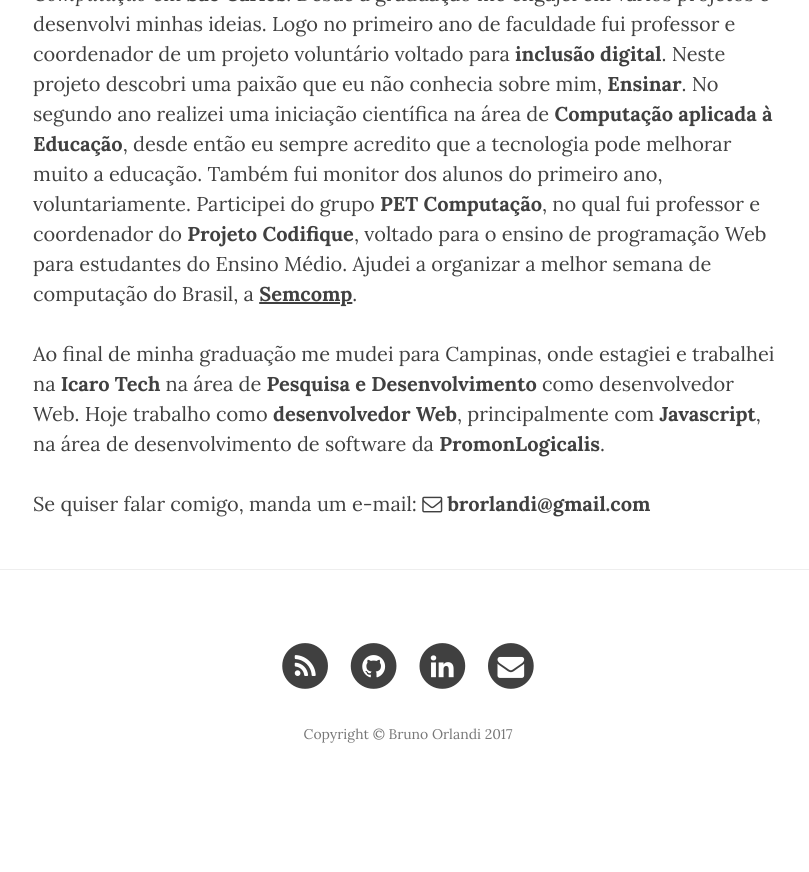
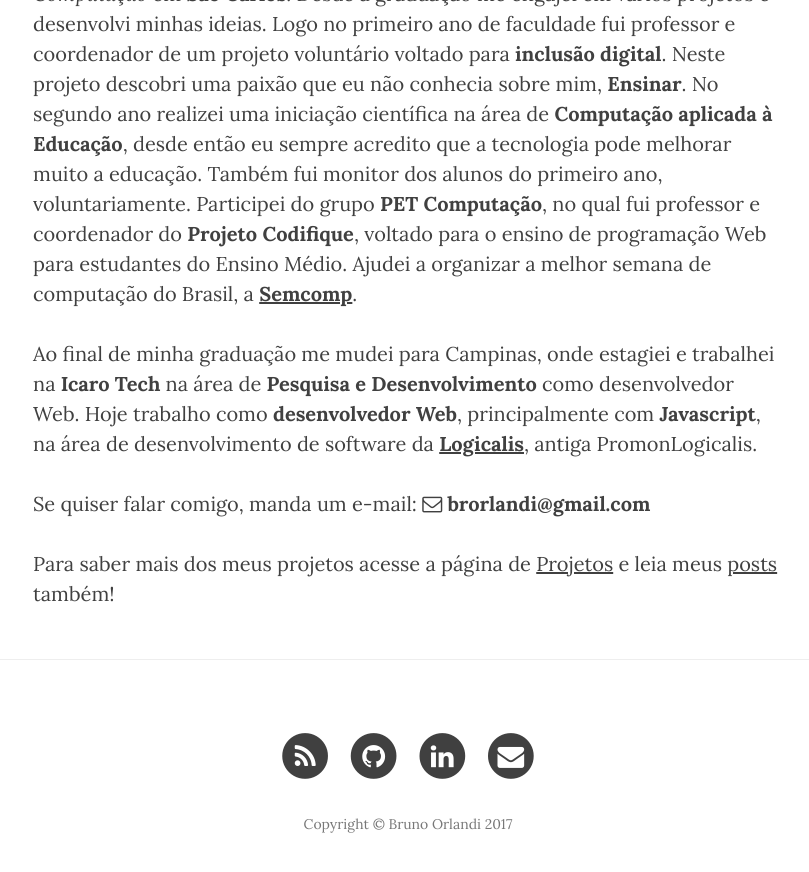
Before and after one commit to BrOrlandi/brorlandi.github.io, a Jekyll site: the page built from about.md, in a window 1280 px wide and 900 px high, scrolled down 1229 px. Shown: the top 872 px of the window, without its empty margins (232-1041 px from the left). Built offline with Jekyll 4.4.1, drawn with Linux system fonts in a browser that asks for light colours; nearby versions of some CDN libraries; before the commit the page ends 2039 px from its top, so only the background shows below that.

Commit message:
Update company name, link to project, fix projects page bg.

```diff
--- a/about.md
+++ b/about.md
@@ -24,8 +24,8 @@ Também fui monitor dos alunos do primeiro ano, voluntariamente. Participei do g
 Ajudei a organizar a melhor semana de computação do Brasil, a [**Semcomp**](https://semcomp.icmc.usp.br/){:target="_blank"}.
 
 Ao final de minha graduação me mudei para Campinas, onde estagiei e trabalhei na **Icaro Tech** na área de **Pesquisa e Desenvolvimento** como desenvolvedor Web.
-Hoje trabalho como **desenvolvedor Web**, principalmente com **Javascript**, na área de desenvolvimento de software da **PromonLogicalis**.
+Hoje trabalho como **desenvolvedor Web**, principalmente com **Javascript**, na área de desenvolvimento de software da [**Logicalis**](http://www.la.logicalis.com/pt-Latam/), antiga PromonLogicalis.
 
 Se quiser falar comigo, manda um e-mail: **[<i class="fa fa-envelope-o"/> brorlandi@gmail.com](mailto:brorlandi@gmail.com){:style="text-decoration:none"}**
 
-[//]: # (TODO link para os projetos)
+Para saber mais dos meus projetos acesse a página de [Projetos](/projects) e leia meus [posts](/) também!
--- a/projects.html
+++ b/projects.html
@@ -2,7 +2,7 @@
 layout: page
 title: "Projetos"
 description: "Meus projetos"
-header-img: "img/projectsbg.jpg"
+header-img: "img/projects/projectsbg.jpg"
 meta-description: Meus projetos
 ---
 
```
